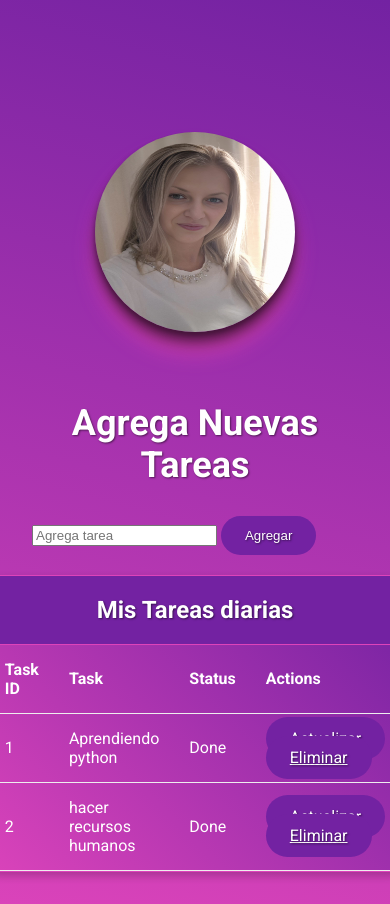
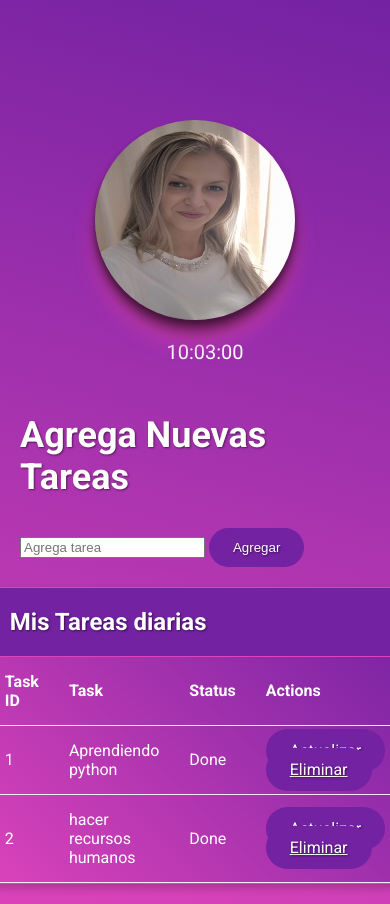
Before and after one commit to Irina-Ichim/ToDoList-Flask, a Flask app: page / in a window 390 px wide. Run offline with Flask 3, Linux system fonts and the light colour scheme.

Commit message:
agregando la hora

```diff
--- a/app.py
+++ b/app.py
@@ -1,3 +1,10 @@
+"""
+Módulo para una aplicación de lista de tareas con Flask y SQLAlchemy.
+Permite agregar, marcar como completadas y eliminar tareas.
+"""
+
+from datetime import datetime
+
 from flask import Flask, render_template, request, redirect, url_for
 from flask_sqlalchemy import SQLAlchemy
 
@@ -25,8 +32,14 @@ def home():
     """
     Ruta para mostrar la página de inicio con la lista de tareas.
     """
+    # Obtener la lista de tareas
     todo_list = Todo.query.all()
-    return render_template('base.html', todo_list=todo_list)
+
+     # Obtener la hora actual y formatearla en HH:MM:SS
+    hora_actual = datetime.now().strftime('%H:%M:%S')
+
+    # Renderizar la plantilla HTML con la lista de tareas y la hora actual
+    return render_template('base.html', todo_list=todo_list, hora_actual=hora_actual)
 
 
 @app.route('/add', methods=['POST'])
--- a/static/style.css
+++ b/static/style.css
@@ -15,11 +15,11 @@ body {
 
 h2{
     color: white;
-    text-align: center;
+    text-align: flex-start;
     font-size: 36px;
     text-shadow: 1px 1px 2px rgba(0, 0, 0, 0.5);
+}
 
-}
 #form-container {
     flex: 1;
     margin-right: 20px;
@@ -34,7 +34,7 @@ h2{
     overflow: hidden;
 }
 
-#task-list h2{
+#task-list h2 {
     background-color: #7322a2;
     color: white;
     padding: 20px;
@@ -71,14 +71,14 @@ h2{
     background-color: #da43ba;
 }
 
-
 .button2:hover {
     background-color: #218838;
 }
-.button3:hover{
+
+.button3:hover {
     background-color: red;
+}
 
-}
 #form-container {
     position: relative;
 }
@@ -99,6 +99,7 @@ h2{
         flex-direction: column;
         align-items: center;
         margin-top: 100px;
+        padding: 20px; /* Añadido para dar espacio entre los elementos */
     }
 
     #form-container {
--- a/templates/base.html
+++ b/templates/base.html
@@ -9,6 +9,7 @@
 <body>
 <div id="container">
     <img src="{{ url_for('static', filename='Irina.jpg')}}" id="taskIcon">
+    <span style="color: white; margin-left: 20px; font-size:20px">{{ hora_actual }}</span>
     <div id="form-container">
 
         <h2>Agrega Nuevas Tareas</h2>
```
Also changed, not shown: instance/db.sqlite.
